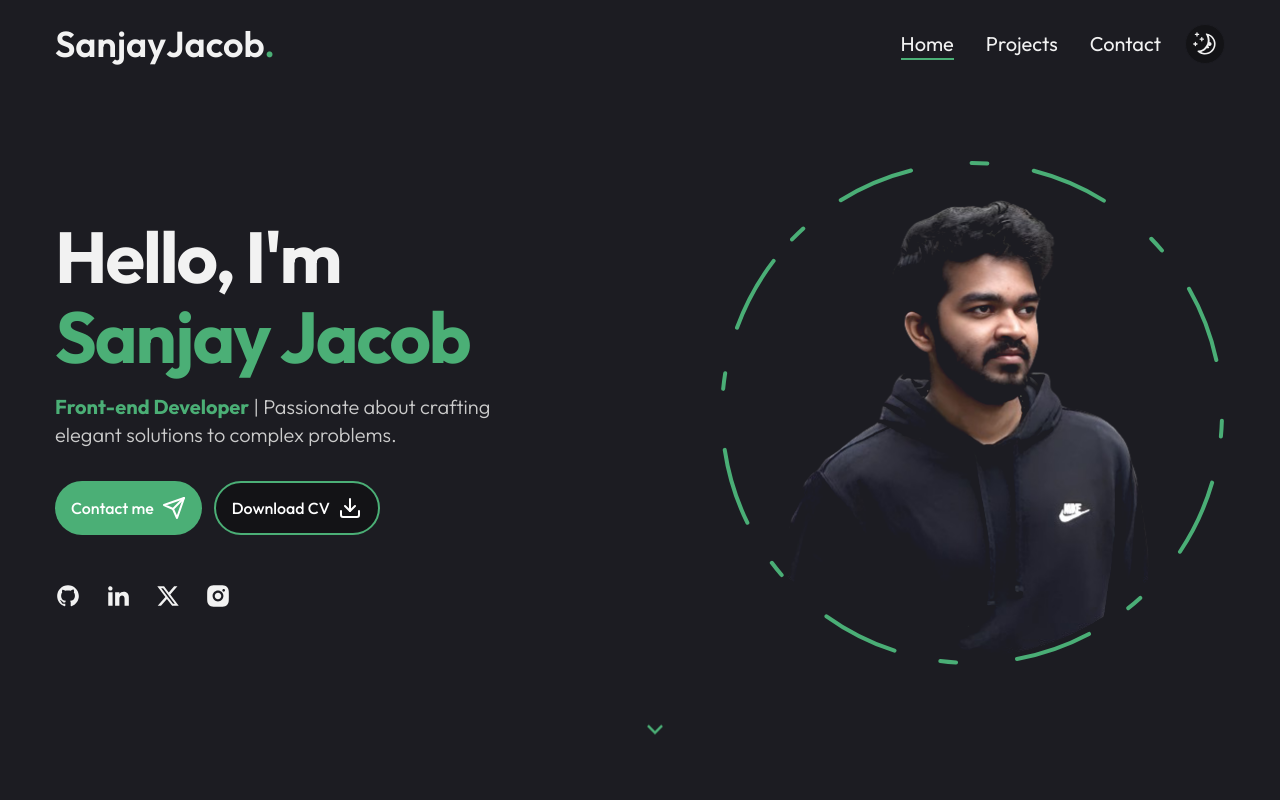
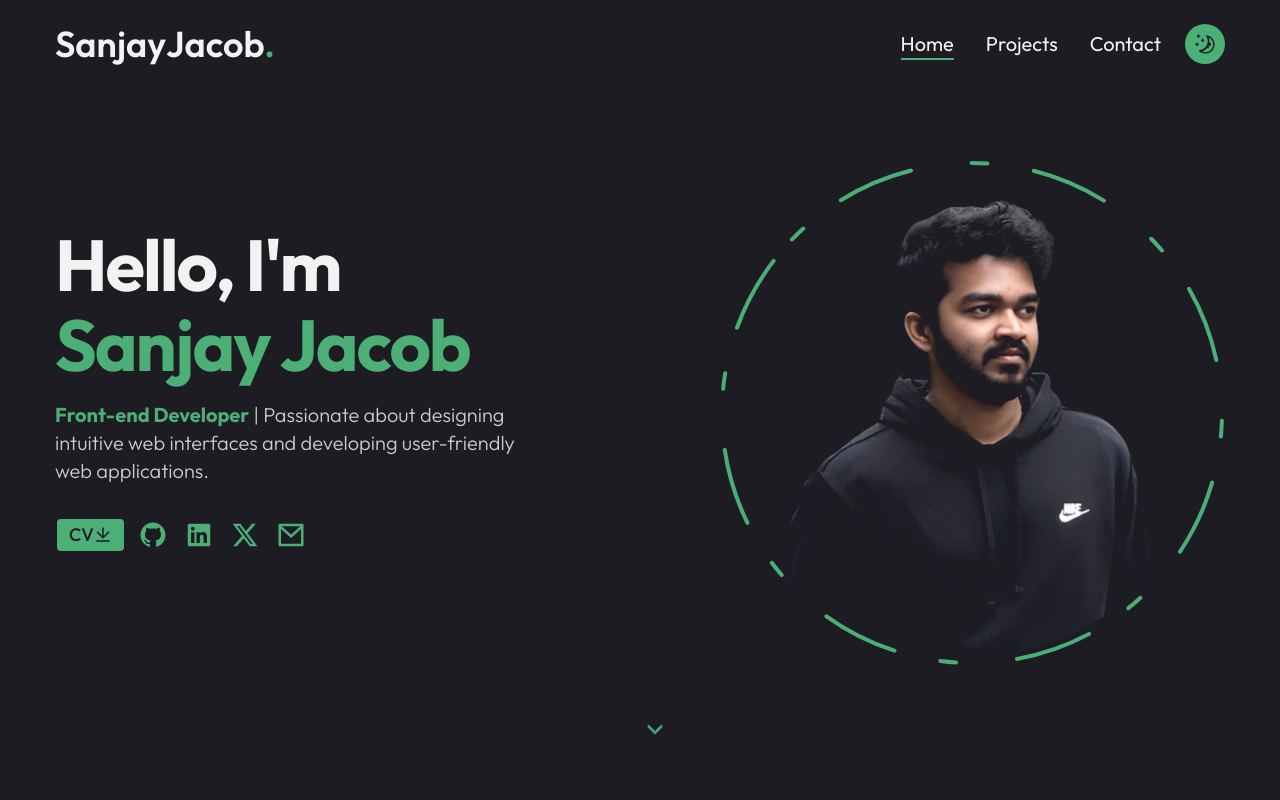
Before and after one commit to sanjayvjacob/portfolio, a Next.js app: page / in a window 1280 px wide. Shown: the top 800 px of the page. Built offline with nearby package versions, Linux system fonts and the light colour scheme.

Commit message:
modified hero section, ThemeToggle

```diff
--- a/app/globals.css
+++ b/app/globals.css
@@ -6,7 +6,7 @@
 
 @layer base {
   :root {
-    --background: 0 0% 100%; /* #ffffff - white */
+    --background: 151.2 49% 90%; /* #FFF5E1 - yellowish white */
     --foreground: 240 19% 16%; /* #082A3F - dark blue */
     --card: 0 0% 100%; /* #ffffff - white */
     --card-foreground: 240 19% 16%; /* #082A3F - dark blue */
--- a/components/Footer.jsx
+++ b/components/Footer.jsx
@@ -2,13 +2,13 @@ import Socials from "./Socials"
 
 const Footer = () => {
   return (
-    <footer className="bg-[#D9F2E6] dark:bg-secondary py-12">
+    <footer className="bg-[#B3E5CD] dark:bg-secondary py-12">
       <div className="container mx-auto">
         <div className="flex flex-col items-center justify-between">
           {/* Socials */}
           <Socials
           containerStyles='flex gap-x-6 mx-auto xl:mx-0 mb-4'
-          iconStyles='text-primary dark:text-white/70 text-[20px] hover:text-white dark:hover:text-primary transition-all'
+          iconStyles='text-primary dark:text-white/70 text-[25px] hover:text-white dark:hover:text-primary transition-all'
           />
           {/* copyright */}
           <div className="text-muted-foreground">
--- a/components/Header.jsx
+++ b/components/Header.jsx
@@ -18,7 +18,7 @@ const Header = () => {
     <header
     className={`${
       header
-      ? 'py-4 bg-[#D9F2E6] shadow-lg dark:bg-accent'
+      ? 'py-4 bg-[#B3E5CD] shadow-lg dark:bg-accent'
       : 'py-6 dark:bg-transparent'
     } sticky top-0 z-30 transition-all ${pathname === '/' && 'bg-[#D9F2E6]'}`}
     >
--- a/components/Hero.jsx
+++ b/components/Hero.jsx
@@ -1,9 +1,6 @@
 import Link from "next/link"
 import { Button } from "./ui/button"
-import { Download, Send } from "lucide-react"
-
-import { RiArrowDownSLine } from 'react-icons/ri';
-
+import { RiArrowDownSLine, RiDownloadLine } from 'react-icons/ri';
 import Socials from "./Socials";
 import DevImg from "./DevImg";
 
@@ -14,22 +11,19 @@ const Hero = () => {
       <div className="flex flex-col xl:flex-row items-center justify-between xl:pt-8 xl:pb-24">
         <div className="order-2 xl:order-none text-center xl:text-left">
         <h1 className="h1 mb-4">Hello, I'm<br /><span className="text-primary">Sanjay Jacob</span></h1>
-        <p className="subtitle max-w-[490px] mx-auto xl:mx-0"><span className="text-primary font-bold">Front-end Developer</span> | Passionate about crafting elegant solutions to complex problems.</p>
-        {/* Buttons */}
-        <div className="flex gap-y-3 gap-x-3 mx-auto xl:mx-0 mb-12 justify-center md:justify-start">
-          <Link href='/contact'>
-            <Button className="gap-x-2">Contact me<Send send={18}/>
-            </Button>
-          </Link >
-          <Link href="/cv.pdf" target="_blank" rel="noopener noreferrer">
-          <Button variant='secondary' className="gap-x-2 border-2 border-primary">Download CV<Download send={18}/>
-          </Button>
-          </Link>
-        </div>
-        {/* Socials */}
-        <Socials
-        containerStyles='flex gap-x-6 mx-auto xl:mx-0 justify-center md:justify-start'
-        iconStyles='text-foreground text-[26px] hover:text-primary transition-all'/>
+        <p className="subtitle max-w-[490px] mx-auto xl:mx-0 mb-4"><span className="text-primary font-bold">Front-end Developer</span> | Passionate about designing intuitive web interfaces and developing user-friendly web applications.</p>
+
+        {/* Button & Socials*/}
+        <div className="flex flex-col items-center justify-start xl:flex-row gap-y-3 gap-x-3 mx-auto xl:mx-0 mb-12">
+              <Link href="/cv.pdf" target="_blank" rel="noopener noreferrer">
+                <Button className="border-2 border-background text-background text-lg" size="sm">CV<RiDownloadLine /></Button>
+              </Link>
+              <Socials
+                containerStyles='flex gap-x-4 justify-center md:justify-start'
+                iconStyles='text-primary text-[30px] hover:text-foreground transition-all'
+              />
+            </div>
+
         </div>
         {/* Image */}
         <div className="order-1 xl:order-none mb-8 xl:mb-0">
--- a/components/Socials.jsx
+++ b/components/Socials.jsx
@@ -2,9 +2,9 @@
 
 import {
   RiTwitterXFill,
-  RiLinkedinFill,
+  RiLinkedinBoxFill,
   RiGithubFill,
-  RiInstagramFill,
+  RiMailLine,
 } from 'react-icons/ri'
 
 import Link from 'next/link'
@@ -16,15 +16,11 @@ const icons = [
   },
   {
     path: 'https://linkedin.com/in/sanjayvjacob',
-    name: <RiLinkedinFill/>,
+    name: <RiLinkedinBoxFill/>,
   },
   {
     path: 'https://twitter.com/sanjayvjacob',
     name: <RiTwitterXFill/>,
-  },
-  {
-    path: 'https://instagram.com/sanjayvjacob',
-    name: <RiInstagramFill/>,
   },
 ]
 
@@ -38,6 +34,7 @@ const Socials = ({containerStyles, iconStyles}) => {
           </Link>
         )
       })}
+      <Link href='/contact'><div className={`${iconStyles}`}><RiMailLine /></div></Link>
     </div>
   )
 }
--- a/components/ThemeToggler.jsx
+++ b/components/ThemeToggler.jsx
@@ -12,8 +12,8 @@ const ThemeToggler = () => {
       variant='outline'
       size='icon'
       onClick={()=> setTheme(theme === 'dark' ? 'light' : 'dark')}>
-        <SunIcon className='h-[1.5rem] w-[1.5rem] rotate-0 scale-100 transition-all dark:-rotate-90 dark:scale-0'/>
-        <MoonIcon className='absolute h-[1.5rem] w-[1.5rem] rotate-90 scale-0 transition-all dark:-rotate-0 dark:scale-100'/>
+        <SunIcon className='h-[1.3rem] w-[1.3rem] rotate-0 scale-100 transition-all dark:-rotate-90 dark:scale-0'/>
+        <MoonIcon className='absolute h-[1.3rem] w-[1.3rem] rotate-90 scale-0 transition-all dark:-rotate-0 dark:scale-100'/>
       </Button>
     </div>
   )
--- a/components/ui/button.jsx
+++ b/components/ui/button.jsx
@@ -13,7 +13,7 @@ const buttonVariants = cva(
         destructive:
           "bg-destructive text-destructive-foreground hover:bg-destructive/90",
         outline:
-          "border border-input bg-accent hover:text-primary",
+          "bg-primary root:text-background dark:text-background hover:bg-destructive",
         secondary:
           "bg-secondary text-secondary-foreground hover:bg-secondary/80",
         ghost: "hover:bg-accent hover:text-accent-foreground",
```
